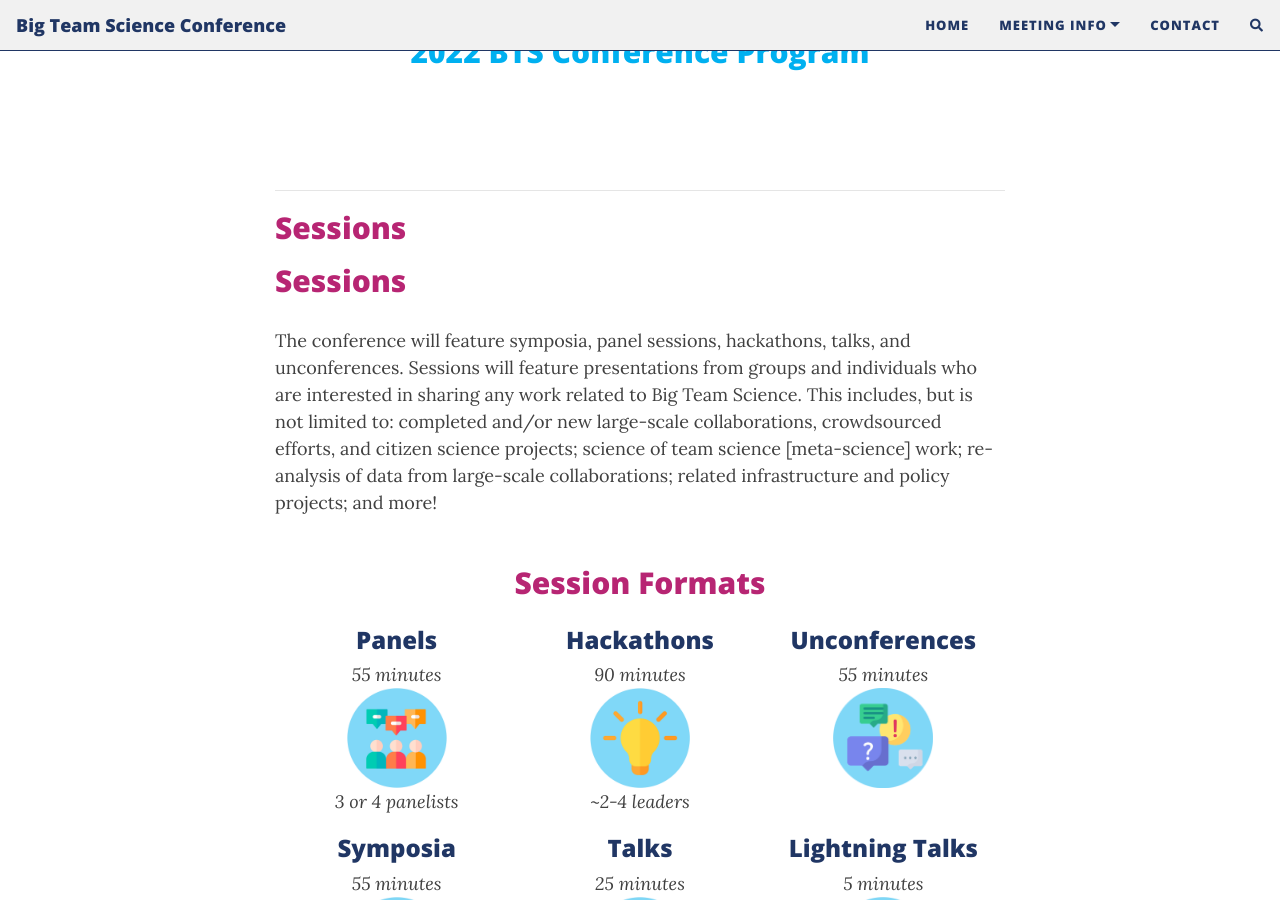
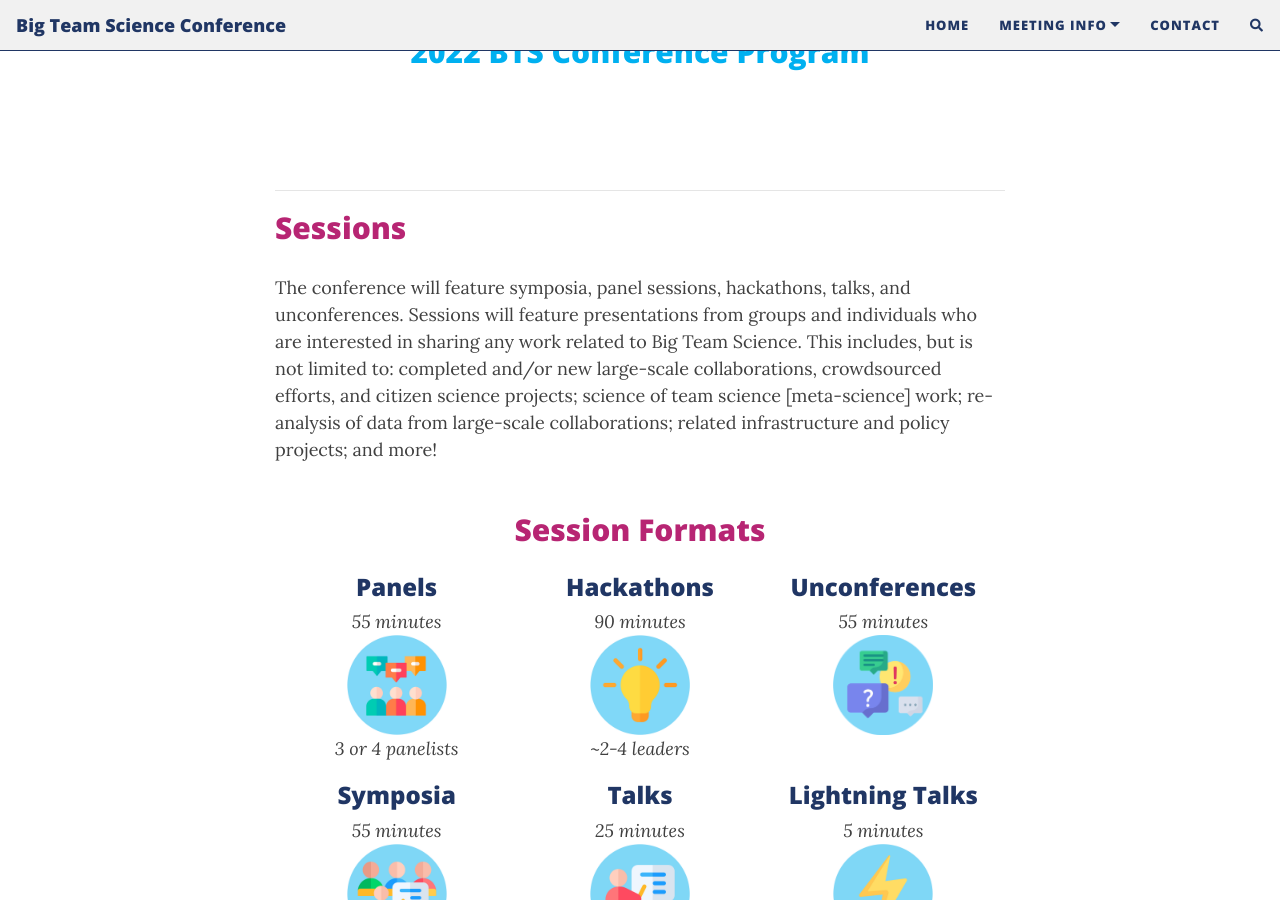
Before and after one commit to bigteamscienceconference/bigteamscienceconference.github.io, a Jekyll site: the page built from program.md, in a window 1280 px wide and 900 px high, scrolled down 418 px. Built offline with Jekyll 4.4.1, drawn with Linux system fonts in a browser that asks for light colours; nearby versions of some CDN libraries; comment, search, counter and statistics services are not loaded.

Commit message:
Update program.md

```diff
--- a/program.md
+++ b/program.md
@@ -25,8 +25,6 @@ title: program
 <br>
 
 ***
-
-## Sessions
 
 ## Sessions
 
```
